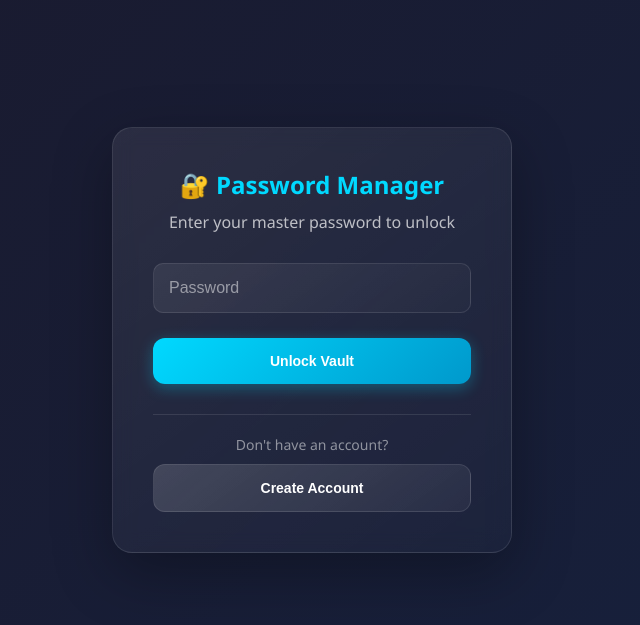
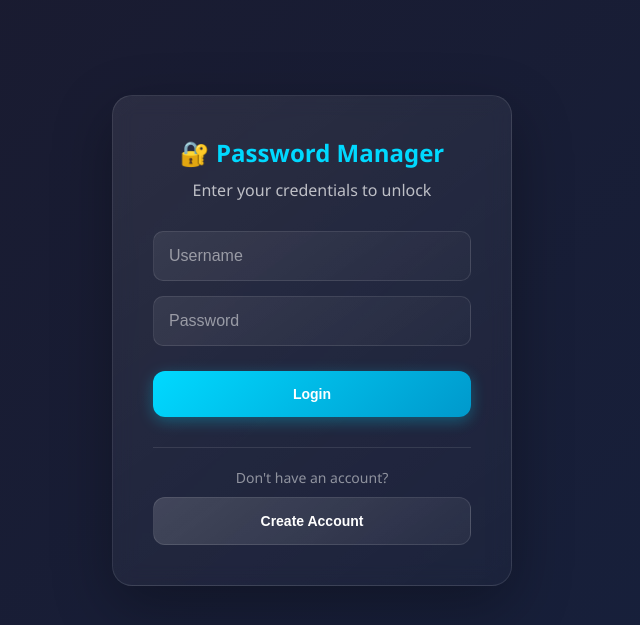
Before and after one commit to akashjha18/Password-Manager, a Flask app: page / in a window 1280 px wide. Shown: the top 625 px of the page, without its empty margins (328-968 px from the left). Run offline with Flask 3, Linux system fonts and the light colour scheme; data comes from the database, SQL or seed files in the repository.

Commit message:
Fix login: send username and show username field

```diff
--- a/templates/index.html
+++ b/templates/index.html
@@ -1102,11 +1102,15 @@
             const res = await fetch('/api/init');
             const data = await res.json();
             document.getElementById('authSubtitle').textContent = data.exists
-                ? 'Enter your master password to unlock'
+                ? 'Enter your credentials to unlock'
                 : 'Create a master password to secure your vault';
             document.getElementById('authBtn').textContent = data.exists
-                ? 'Unlock Vault'
+                ? 'Login'
                 : 'Create Vault';
+            // Show username field if vault exists (login mode)
+            if (data.exists) {
+                document.getElementById('usernameInput').style.display = 'block';
+            }
         }
 
         let isRegisterMode = false;
@@ -1121,7 +1125,7 @@
             }
 
             const endpoint = isRegisterMode ? '/api/register' : '/api/login';
-            const payload = isRegisterMode ? { username, password } : { password };
+            const payload = isRegisterMode ? { username, password } : { username, password };
 
             const res = await fetch(endpoint, {
                 method: 'POST',
@@ -1161,7 +1165,7 @@
             document.getElementById('authBtn').textContent = isRegisterMode ? 'Create Account' : 'Login';
             document.getElementById('authToggleBtn').textContent = isRegisterMode ? 'Back to Login' : 'Create Account';
             document.getElementById('authToggleText').textContent = isRegisterMode ? 'Already have an account?' : "Don't have an account?";
-            document.getElementById('usernameInput').style.display = isRegisterMode ? 'block' : 'none';
+            document.getElementById('usernameInput').style.display = 'block';
             document.getElementById('authError').textContent = '';
         }
 
```
